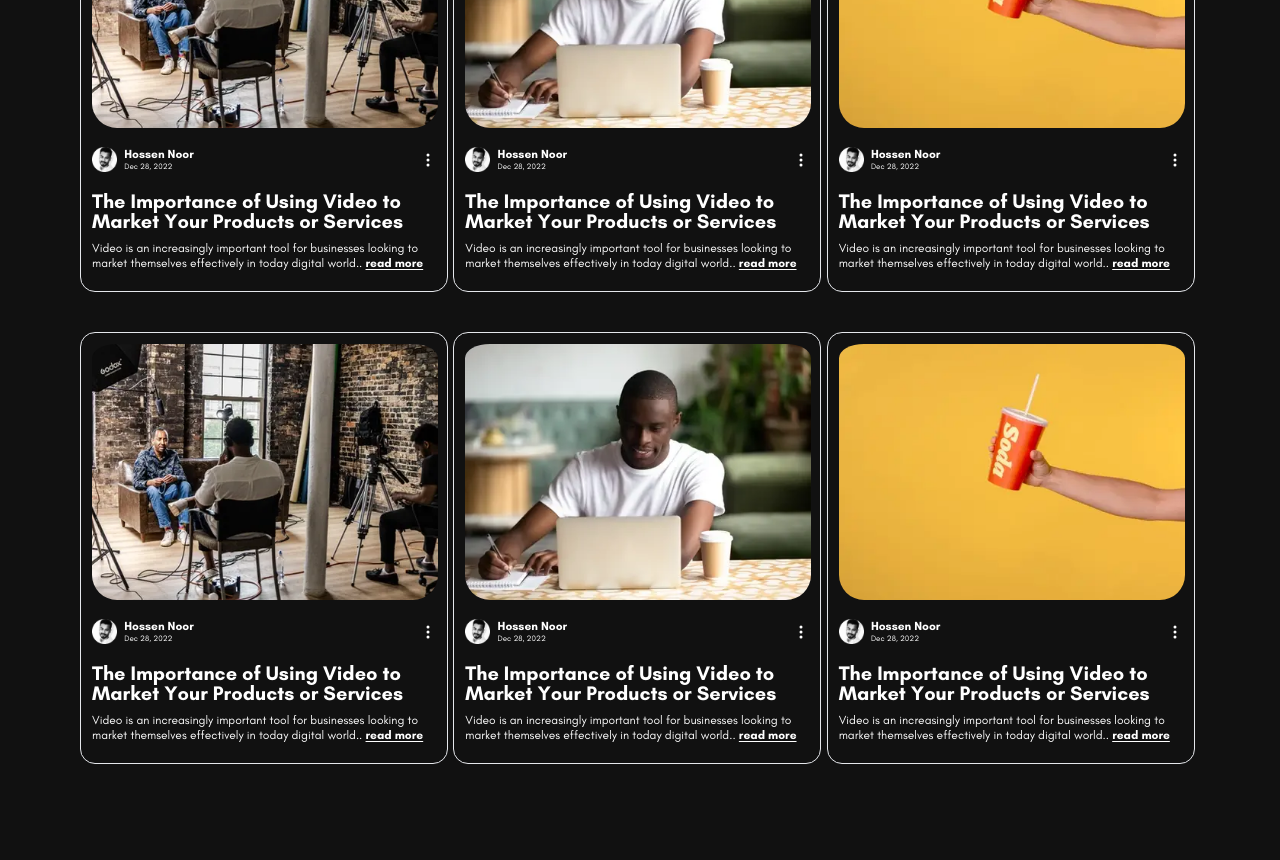
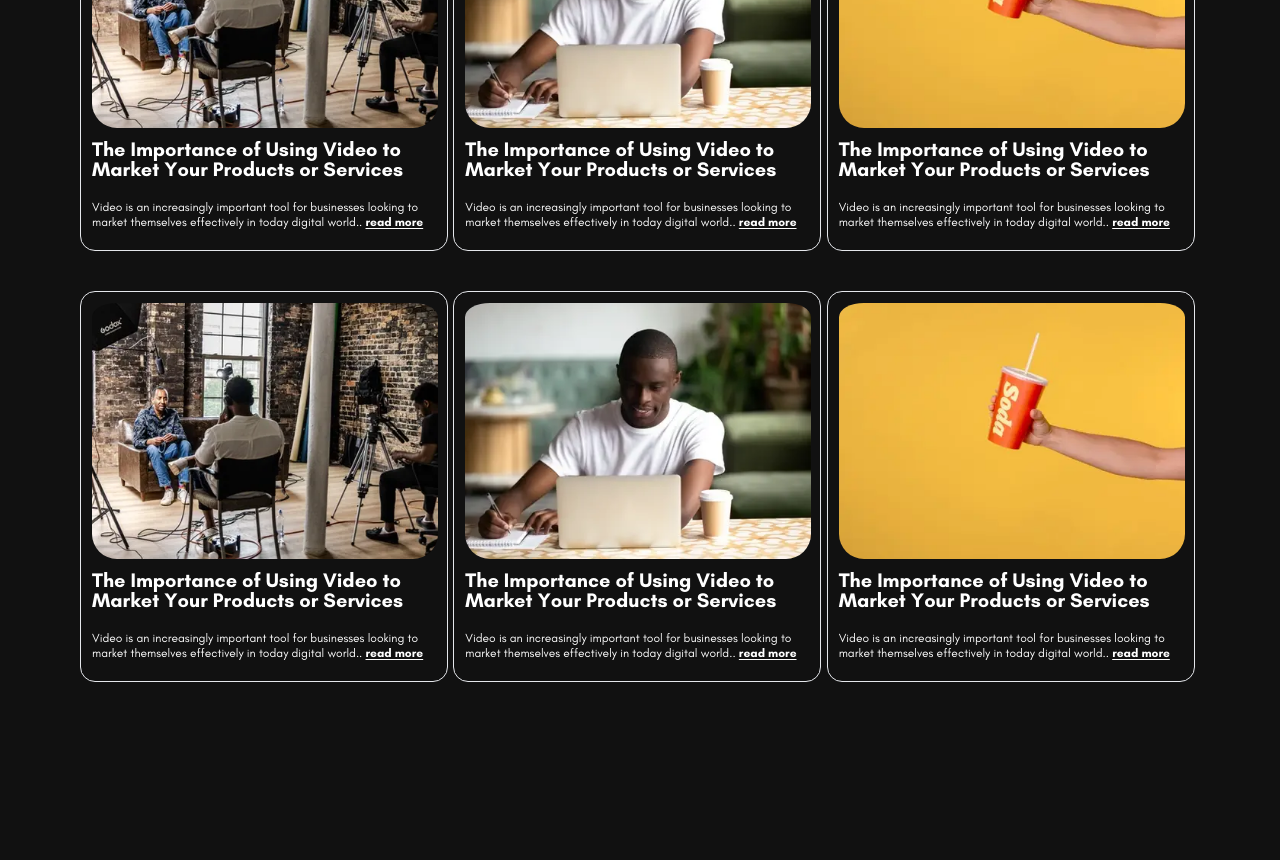
Before and after one commit to joySutradhor/fowzimediaClientside, a React (Vite) app: page /blogs in a window 1280 px wide. Shown: the part 1160-2020 px from the top of the page. Built offline with nearby package versions, Linux system fonts and the light colour scheme.

Commit message:
blog card updated

```diff
--- a/src/ClientSide/Pages/BlogMainPage/BlogMainPage.jsx
+++ b/src/ClientSide/Pages/BlogMainPage/BlogMainPage.jsx
@@ -186,7 +186,7 @@ const BlogMainPage = () => {
              ">
 
                 <div className="leftRight 2xl:pb-[200px] xl:pb-[180px] lg:pb-[150px] md:pb-[100px] pb-[60px]">
-                    <h3 className="titleSubHeading ">Blog</h3>
+                    <h3 className="titleSubHeading ">Case Studies</h3>
                     <div className=" grid
                     md:grid-cols-3 lg:grid-cols-3 xl:grid-cols-3 2xl:grid-cols-3
                     2xl:gap-y-[50px] xl:gap-y-[40px] lg:gap-y-[30px] md:gap-y-[25px]
@@ -205,24 +205,7 @@ const BlogMainPage = () => {
 
                             <img className="blogImg" src={blog1} alt="" />
 
-                            <div
-                                className="2xl:px-[15px] 2xl:pt-[25px] 2xl:pb-[25px]
-                                xl:px-[11px] xl:pt-[19px] xl:pb-[19px]
-                                px-[5px] pt-[10px] pb-[10px]
-                                flex justify-between items-center">
-                                <div className="flex items-center">
-                                    <div>
-                                        <img className="xl:h-[25px] xl:w-[25px] h-[30px] w-[30px] object-cover" src={profile} alt="" />
-                                    </div>
-                                    <div className="2xl:ml-[10px] xl:ml-[7.24px] ml-[10px]">
-                                        <h3 className="blogUserTitle">Hossen Noor</h3>
-                                        <h3 className="blogDate">Dec 28, 2022</h3>
-                                    </div>
-                                </div>
-                                <div>
-                                    <p><BsThreeDotsVertical className="text-white"></BsThreeDotsVertical></p>
-                                </div>
-                            </div>
+
                             <p className="blogHeading">The Importance of Using Video to Market Your Products or Services</p>
                             <p className="blogPara">
                                 Video is an increasingly important tool for businesses looking to market themselves effectively in today digital world.. <span className="font-glaCailBold underline underline-offset-2">read more</span>
@@ -244,24 +227,7 @@ const BlogMainPage = () => {
 
                             <img className="blogImg" src={blog2} alt="" />
 
-                            <div
-                                className="2xl:px-[15px] 2xl:pt-[25px] 2xl:pb-[25px]
-                                xl:px-[11px] xl:pt-[19px] xl:pb-[19px]
-                                px-[5px] pt-[10px] pb-[10px]
-                                flex justify-between items-center">
-                                <div className="flex items-center">
-                                    <div>
-                                        <img className="xl:h-[25px] xl:w-[25px] h-[30px] w-[30px] object-cover" src={profile} alt="" />
-                                    </div>
-                                    <div className="2xl:ml-[10px] xl:ml-[7.24px] ml-[10px]">
-                                        <h3 className="blogUserTitle">Hossen Noor</h3>
-                                        <h3 className="blogDate">Dec 28, 2022</h3>
-                                    </div>
-                                </div>
-                                <div>
-                                    <p><BsThreeDotsVertical className="text-white"></BsThreeDotsVertical></p>
-                                </div>
-                            </div>
+
                             <p className="blogHeading">The Importance of Using Video to Market Your Products or Services</p>
                             <p className="blogPara">
                                 Video is an increasingly important tool for businesses looking to market themselves effectively in today digital world.. <span className="font-glaCailBold underline underline-offset-2">read more</span>
@@ -281,24 +247,7 @@ const BlogMainPage = () => {
 
                             <img className="blogImg" src={blog3} alt="" />
 
-                            <div
-                                className="2xl:px-[15px] 2xl:pt-[25px] 2xl:pb-[25px]
-                                xl:px-[11px] xl:pt-[19px] xl:pb-[19px]
-                                px-[5px] pt-[10px] pb-[10px]
-                                flex justify-between items-center">
-                                <div className="flex items-center">
-                                    <div>
-                                        <img className="xl:h-[25px] xl:w-[25px] h-[30px] w-[30px] object-cover" src={profile} alt="" />
-                                    </div>
-                                    <div className="2xl:ml-[10px] xl:ml-[7.24px] ml-[10px]">
-                                        <h3 className="blogUserTitle">Hossen Noor</h3>
-                                        <h3 className="blogDate">Dec 28, 2022</h3>
-                                    </div>
-                                </div>
-                                <div>
-                                    <p><BsThreeDotsVertical className="text-white"></BsThreeDotsVertical></p>
-                                </div>
-                            </div>
+
                             <p className="blogHeading">The Importance of Using Video to Market Your Products or Services</p>
                             <p className="blogPara">
                                 Video is an increasingly important tool for businesses looking to market themselves effectively in today digital world.. <span className="font-glaCailBold underline underline-offset-2">read more</span>
@@ -321,24 +270,7 @@ const BlogMainPage = () => {
 
                             <img className="blogImg" src={blog1} alt="" />
 
-                            <div
-                                className="2xl:px-[15px] 2xl:pt-[25px] 2xl:pb-[25px]
-                                xl:px-[11px] xl:pt-[19px] xl:pb-[19px]
-                                px-[5px] pt-[10px] pb-[10px]
-                                flex justify-between items-center">
-                                <div className="flex items-center">
-                                    <div>
-                                        <img className="xl:h-[25px] xl:w-[25px] h-[30px] w-[30px] object-cover" src={profile} alt="" />
-                                    </div>
-                                    <div className="2xl:ml-[10px] xl:ml-[7.24px] ml-[10px]">
-                                        <h3 className="blogUserTitle">Hossen Noor</h3>
-                                        <h3 className="blogDate">Dec 28, 2022</h3>
-                                    </div>
-                                </div>
-                                <div>
-                                    <p><BsThreeDotsVertical className="text-white"></BsThreeDotsVertical></p>
-                                </div>
-                            </div>
+
                             <p className="blogHeading">The Importance of Using Video to Market Your Products or Services</p>
                             <p className="blogPara">
                                 Video is an increasingly important tool for businesses looking to market themselves effectively in today digital world.. <span className="font-glaCailBold underline underline-offset-2">read more</span>
@@ -360,24 +292,7 @@ const BlogMainPage = () => {
 
                             <img className="blogImg" src={blog2} alt="" />
 
-                            <div
-                                className="2xl:px-[15px] 2xl:pt-[25px] 2xl:pb-[25px]
-                                xl:px-[11px] xl:pt-[19px] xl:pb-[19px]
-                                px-[5px] pt-[10px] pb-[10px]
-                                flex justify-between items-center">
-                                <div className="flex items-center">
-                                    <div>
-                                        <img className="xl:h-[25px] xl:w-[25px] h-[30px] w-[30px] object-cover" src={profile} alt="" />
-                                    </div>
-                                    <div className="2xl:ml-[10px] xl:ml-[7.24px] ml-[10px]">
-                                        <h3 className="blogUserTitle">Hossen Noor</h3>
-                                        <h3 className="blogDate">Dec 28, 2022</h3>
-                                    </div>
-                                </div>
-                                <div>
-                                    <p><BsThreeDotsVertical className="text-white"></BsThreeDotsVertical></p>
-                                </div>
-                            </div>
+
                             <p className="blogHeading">The Importance of Using Video to Market Your Products or Services</p>
                             <p className="blogPara">
                                 Video is an increasingly important tool for businesses looking to market themselves effectively in today digital world.. <span className="font-glaCailBold underline underline-offset-2">read more</span>
@@ -397,24 +312,7 @@ const BlogMainPage = () => {
 
                             <img className="blogImg" src={blog3} alt="" />
 
-                            <div
-                                className="2xl:px-[15px] 2xl:pt-[25px] 2xl:pb-[25px]
-                                xl:px-[11px] xl:pt-[19px] xl:pb-[19px]
-                                px-[5px] pt-[10px] pb-[10px]
-                                flex justify-between items-center">
-                                <div className="flex items-center">
-                                    <div>
-                                        <img className="xl:h-[25px] xl:w-[25px] h-[30px] w-[30px] object-cover" src={profile} alt="" />
-                                    </div>
-                                    <div className="2xl:ml-[10px] xl:ml-[7.24px] ml-[10px]">
-                                        <h3 className="blogUserTitle">Hossen Noor</h3>
-                                        <h3 className="blogDate">Dec 28, 2022</h3>
-                                    </div>
-                                </div>
-                                <div>
-                                    <p><BsThreeDotsVertical className="text-white"></BsThreeDotsVertical></p>
-                                </div>
-                            </div>
+
                             <p className="blogHeading">The Importance of Using Video to Market Your Products or Services</p>
                             <p className="blogPara">
                                 Video is an increasingly important tool for businesses looking to market themselves effectively in today digital world.. <span className="font-glaCailBold underline underline-offset-2">read more</span>
--- a/src/ClientSide/Pages/BrandingPage/BrandingPage.jsx
+++ b/src/ClientSide/Pages/BrandingPage/BrandingPage.jsx
@@ -1,10 +1,10 @@
-// import { Link } from "react-router-dom";
+import { Link } from "react-router-dom";
 import Footer from "../Shared/Footer/Footer";
 import Testimonial from "../HomePage/Testimonial/Testimonial";
 import CallToAction from "../HomePage/CallToAction/CallToAction";
 import { useState } from "react";
 
-import { Link } from 'react-scroll';
+// import { Link } from 'react-scroll';
 import headerLogo from "/headerLogo.png"
 
 import fb from "/fb.png";
@@ -64,7 +64,7 @@ const BrandingPage = () => {
                         <div className='hidden md:block lg:block xl:block 2xl:block'>
                             <ul className="headMenuLeftRight  z-auto  ">
                                 <Link to="/"> <li className="desktopMenu   ">HOME</li> </Link>
-                                <Link to='ourServices' smooth={true} duration={500} offset={-80}  > <li className="desktopMenu">SERVICES</li> </Link>
+                                <Link to='/#helloServices'   > <li className="desktopMenu">SERVICES</li> </Link>
                                 <Link to="aboutUsSection" smooth={true} duration={600} offset={-80} > <li className=" desktopMenu">ABOUT</li> </Link>
                                 <Link to="portfolio" smooth={true} duration={700} offset={120}> <li className="desktopMenu ">PORTFOLIO</li> </Link>
                                 <Link to="blog" smooth={true} duration={800} offset={-80}> <li className=" desktopMenu">BLOG</li> </Link>
--- a/src/ClientSide/Pages/HomePage/Home/Home.jsx
+++ b/src/ClientSide/Pages/HomePage/Home/Home.jsx
@@ -14,7 +14,9 @@ const Home = () => {
     return (
         <div className="bg-[#111111]">
             <Header></Header>
-            <OurServices></OurServices>
+            <div id="helloServices">
+                <OurServices></OurServices>
+            </div>
             <AboutUs ></AboutUs>
             <PortFolio></PortFolio>
             <TrustedBy></TrustedBy>
--- a/src/ClientSide/Pages/PortFolioPages/PortFolioVideography/PortFolioVideography.jsx
+++ b/src/ClientSide/Pages/PortFolioPages/PortFolioVideography/PortFolioVideography.jsx
@@ -236,6 +236,7 @@ const PortFolioVideography = () => {
                                     </div>
                                 </div>
                             </div>
+
                             {/* ---------------left three card --------------- */}
                             <div className=" 2xl:mb-[68px] 2xl:w-[776px] 2xl:h-[675px]
                             xl:w-full xl:h-[502px] mb-[20px] md:mb-0 lg:mb-0 xl:mb-0 2xl:mb-0
--- a/src/index.css
+++ b/src/index.css
@@ -298,7 +298,7 @@
   }
 
   .blogHeading {
-    @apply 2xl:text-[25px] 2xl:leading-[30px] 2xl:px-[15px] xl:text-[20px] xl:leading-[20px] xl:px-[11px] text-[12px] px-[5px]
+    @apply 2xl:text-[25px] 2xl:leading-[30px] 2xl:px-[15px] xl:text-[20px] xl:leading-[20px] xl:py-[11px] xl:px-[11px] text-[12px] px-[5px]
     /* ---------common Styles ------------- */
     font-glaCailBold text-white
   }
```
Also changed, not shown: src/ClientSide/Pages/AboutUsPage/AboutUsPage.jsx (+10 -11 lines), src/ClientSide/Pages/AboutUsPage/OurTeam.jsx (+4 -4 lines).
